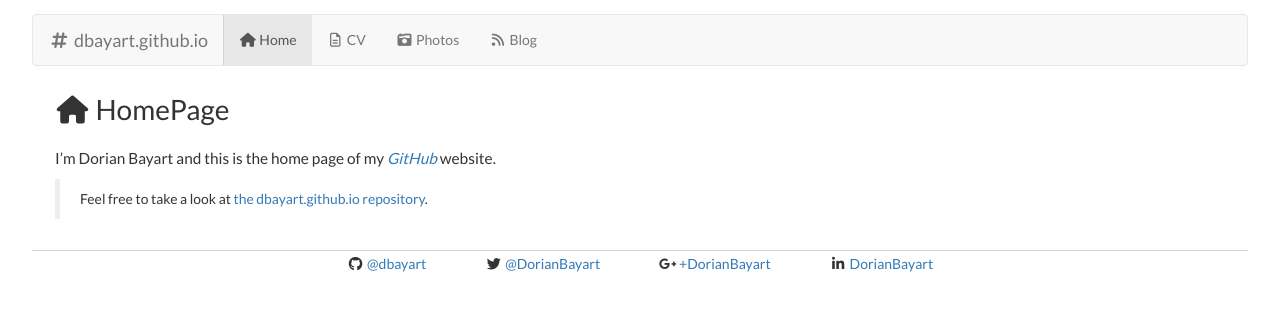
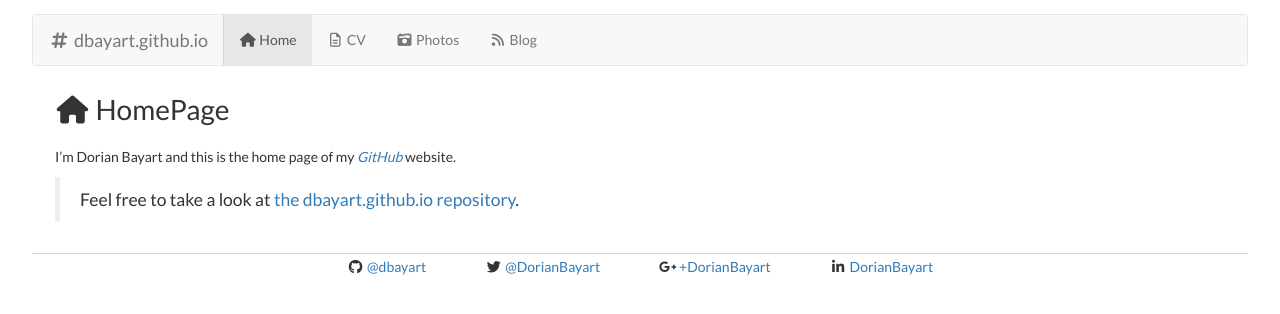
Before and after one commit to dorianbayart/dorianbayart.github.io, a Jekyll site: the page built from index.md, in a window 1280 px wide. Shown: the top 314 px of the page. Built offline with Jekyll 4.4.1, drawn with Linux system fonts in a browser that asks for light colours; nearby versions of some CDN libraries.

Commit message:
Update main.css

```diff
--- a/css/main.css
+++ b/css/main.css
@@ -10,12 +10,6 @@ body {
 	width: 85%;
 	margin: 0 auto;
 	padding: 0px;
-}
-p {
-	font-size: 1.1em;
-}
-blockquote {
-	font-size: 0.9em;
 }
 
 .container  {
```
